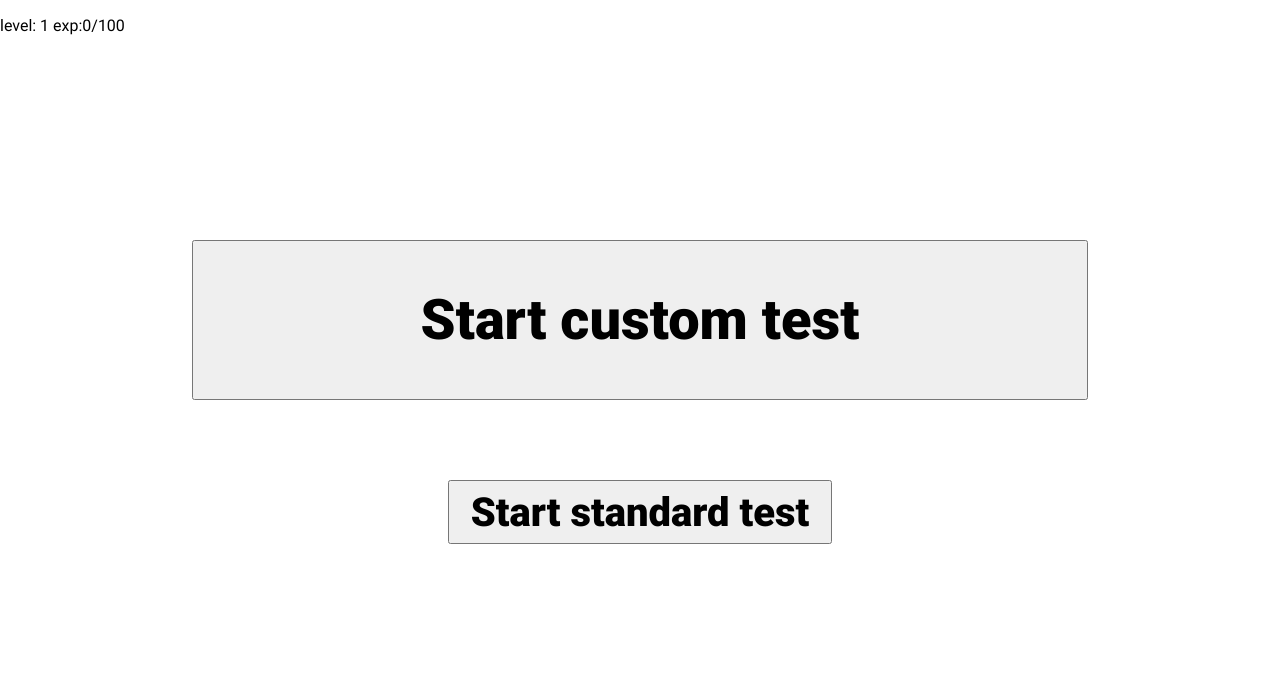
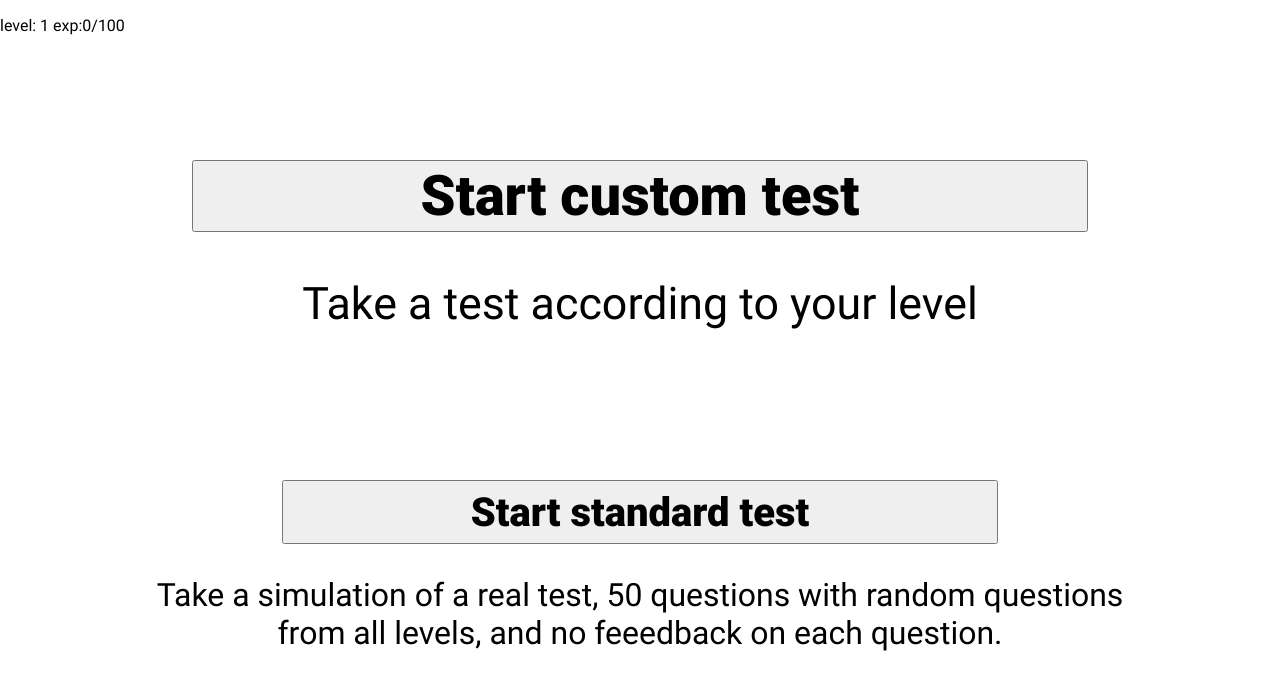
Before and after one commit to AndresDavidCalderon/iq-lab, a Vue app: page / in a window 1280 px wide. Shown: the top 690 px of the page. Built offline with nearby package versions, Linux system fonts and the light colour scheme.

Commit message:
mode descriptions

```diff
--- a/src/App.vue
+++ b/src/App.vue
@@ -81,7 +81,7 @@ const finishTest = (answers) => {
 <template>
     <TakeTest
     v-if="screen==='home'"
-    @testStarted="startTest()"
+    @testStarted="startTest('custom')"
     @standardTestStarted="startTest('standard')"
     :lastAnswers="lastAnswers"/>
     <FormUI
--- a/src/views/take_test/FormUI.vue
+++ b/src/views/take_test/FormUI.vue
@@ -141,7 +141,7 @@ const getQuestion = () => {
     }
     return 'Unknown question type';
   }
-  return isSpanish ? '¿Que opción sigue esta secuencia?' : 'Which option logically follows this sequence?';
+  return isSpanish ? '¿Que opción sigue en esta secuencia?' : 'Which option logically follows this sequence?';
 };
 
 onMounted(() => {
--- a/src/views/take_test/TakeTestHome.vue
+++ b/src/views/take_test/TakeTestHome.vue
@@ -12,12 +12,23 @@ const isSpanish = window.navigator.language.startsWith('es');
   <h1 v-if="props.lastAnswers!==undefined" id="test_result">
     {{ result }}
   </h1>
+  <div id="custom">
     <button @click="emit('testStarted')" class="title" id="start_button">
       {{  isSpanish ? 'Empezar prueba personalizada':'Start custom test' }}
     </button>
+    <p class="description">
+      Take a test according to your level
+    </p>
+  </div>
+  <div id="standard">
     <button  @click="emit('standardTestStarted')" class="title" id="standard_test_button">
       {{  isSpanish ? 'Empezar simulacro':'Start standard test'}}
     </button>
+    <p class="description">
+      Take a simulation of a real test, 50 questions with random questions from all levels,
+      and no feeedback on each question.
+    </p>
+  </div>
 
 </template>
 
@@ -37,20 +48,43 @@ button{
   font-size: 20vmin;
 }
 
-#start_button{
-  top: v-bind("lastAnswers===undefined ? '30%':'50%'");
-  width: 70%;
-  height: 20%;
+#custom{
+  text-align: center;
+  position: absolute;
+  top: v-bind("lastAnswers===undefined ? '20vh':'40vh'");
+  width: 70vw;
+  height: 30vh;
   left: 15%;
   font-size: 7vmin;
 }
 
+#start_button{
+  position: static;
+  width: 100%;
+  height: fit-content;
+  font-size: 100%;
+}
+
+#standard{
+  position: absolute;
+  width: 80vw;
+  height: v-bind("lastAnswers===undefined ? '40vh':'30vh'");
+  top: v-bind("lastAnswers===undefined ? '60vh':'70vh'");
+  left: 10vw;
+  font-size: 5vmin;
+}
+
 #standard_test_button{
-  width: 30%;
-  height: 8%;
-  top: v-bind("lastAnswers===undefined ? '60%':'80%'");
-  left: 35%;
-  font-size: 5vmin;
+  position: relative;
+  font-size: 100%;
+  left: 15%;
+  width: 70%;
+  height: 20%;
+}
+
+.description{
+  text-align: center;
+  font-size: 80%;
 }
 
 @media screen and (min-width:2000px) and (max-height:1080px){
--- a/src/views/take_test/questions/question_data.js
+++ b/src/views/take_test/questions/question_data.js
@@ -553,6 +553,7 @@ const questions = [
     explanation: 'Ω=5 ψ=5 Z=3, and the fish is worth 2.',
     explanation_ES: 'Ω=5 ψ=5 Z=3, y el pez vale 2.',
     answerShape: 'multiple_files',
+    format: 'svg',
   },
   {
     name: 'number_pyramid',
```
Also changed, not shown: src/assets/test_resources/horizontal_sum/question.svg (renamed from src/assets/test_resources/horisontal_sum/question.svg). Lines whose indentation alone changed are shown as unchanged.
